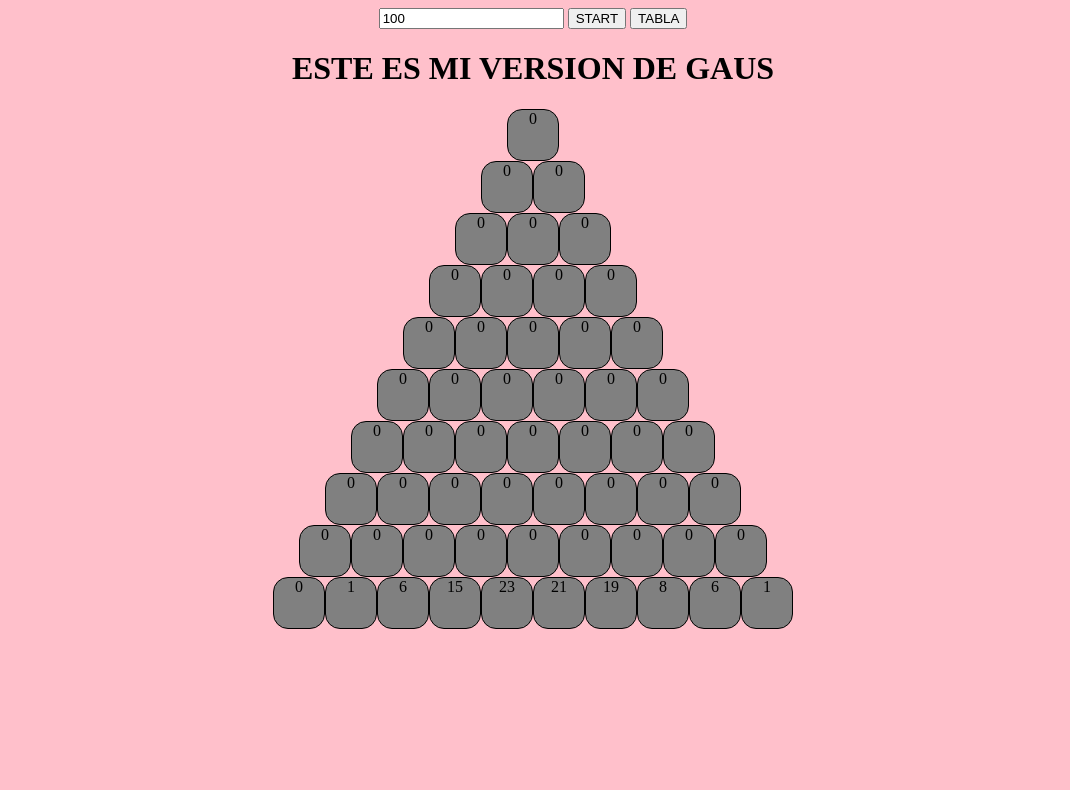
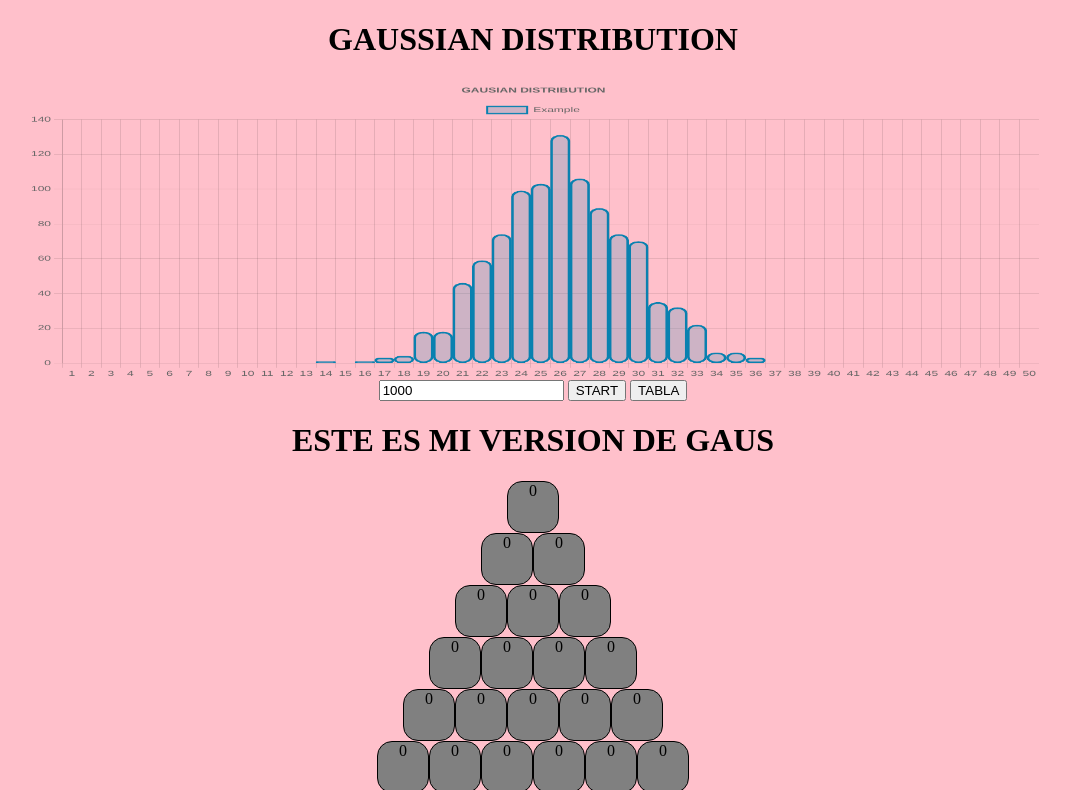
Before and after one commit to venturas55/gaus, a plain HTML site: page index.html in a window 1280 px wide. Both pictures are taken after a click on the button "START". Shown: the top 790 px of the page, without its empty margins (107-1177 px from the left). Drawn offline with nearby package versions, Linux system fonts and the light colour scheme.

Commit message:
Se mejora bastante...

```diff
--- a/index.html
+++ b/index.html
@@ -1,39 +1,40 @@
 <!DOCTYPE html>
 <html lang="en">
-
   <head>
-    <meta charset="UTF-8">
-    <meta name="viewport" content="width=device-width, initial-scale=1.0">
+    <meta charset="UTF-8" />
+    <meta name="viewport" content="width=device-width, initial-scale=1.0" />
     <title>Document</title>
-    <link rel="stylesheet" href="./style.css">
+    <link rel="stylesheet" href="./style.css" />
   </head>
 
   <body>
-    <input type="number" value="100" id="cantidad">
-    <button id="start-btn"> START </button>
-    <button id="tabla-btn"> TABLA </button>
+    <h1>GAUSSIAN DISTRIBUTION</h1>
+    <div class="graphContainer">
+      <canvas id="grafica"></canvas>
+      <div id="loadingSpinner" class="spinner"></div>
+    </div>
+    <input type="number" value="1000" id="cantidad" />
+    <button id="start-btn">START</button>
+    <button id="tabla-btn">TABLA</button>
     <h1>ESTE ES MI VERSION DE GAUS</h1>
-    <div class="grid-container" id="tablero">
-
-
-    </div>
-    <canvas id="grafica"></canvas>
-
-
+    <div class="grid-container" id="tablero"></div>
 
     <h1>ROLL A DICE 100 TIMES</h1>
-    <button id="rollDice"> ROLL DICE </button>
+    <button id="rollDice">ROLL DICE</button>
     <div>
       <span id="dice-score"></span>
-        <p> MEDIA: <span id="media"></span>  <span id="mediacien"></span>   </p>
-        <p> DESVIACION: <span id="desviacion"></span> <span id="desviacioncien"></span></p>
+      <p>MEDIA: <span id="media"></span> <span id="mediacien"></span></p>
+      <p>
+        DESVIACION: <span id="desviacion"></span>
+        <span id="desviacioncien"></span>
+      </p>
       <h4>2 DESVIACIONES EL 95% DE LAS VECES CAERA AQUI</h4>
-        <p> MIN <span id="min"></span>   x   MAX <span id="max"></span></p>
+      <p>MIN <span id="min"></span> x MAX <span id="max"></span></p>
     </div>
   </body>
-<script type="text/javascript" src="https://cdnjs.cloudflare.com/ajax/libs/Chart.js/3.8.0/chart.min.js"></script>
+  <script
+    type="text/javascript"
+    src="https://cdnjs.cloudflare.com/ajax/libs/Chart.js/3.8.0/chart.min.js"
+  ></script>
   <script src="script.js"></script>
-
-
-
 </html>
--- a/script.js
+++ b/script.js
@@ -1,52 +1,63 @@
 console.log("Empezamos gaus");
 
-const rows = 10;
-const columns = 10;
+document.getElementById("start-btn").addEventListener("click", calcular);
+document.getElementById("tabla-btn").addEventListener("click", crearChart);
+document.getElementById("rollDice").addEventListener("click", dice);
 let tablero = document.getElementById("tablero");
-console.log(tablero);
+
+const rows = 50;
+const columns = 50;
 let myChart;
 
 
 let matrix = Array.from({ length: rows }, () =>
     new Array(columns).fill(-1));
 
-
-
-
 for (let i = 0; i < rows; i++) {
     var fila = document.createElement("div");
     fila.className = "slot";
     fila.setAttribute('id', "fila" + i);
     tablero.appendChild(fila);
-
     for (let j = 0; j <= i; j++) {
         matrix[i][j] = 0;
         var item = document.createElement("div");
         item.innerHTML = 0;
         item.classList.add("casilla");
+        item.setAttribute('id', "fila" + i + "col" + j);
         document.getElementById("fila" + i).appendChild(item);
-
     }
 }
 
-document.getElementById("start-btn").addEventListener("click", calcular);
-document.getElementById("tabla-btn").addEventListener("click", crearChart);
-document.getElementById("rollDice").addEventListener("click", dice);
-
-
 
 function calcular() {
-    for (let i = 0; i < document.getElementById("cantidad").value; i++) {
-        let num = unabola();
-        matrix[9][num]++;
-        let casilla = document.getElementById("fila9").children.item(num);
+    const spinner = document.getElementById('loadingSpinner');
+    if (spinner) spinner.style.display = 'block';
+ // Use setTimeout to allow the UI to update before starting the calculation
+ setTimeout(() => {
+    try {
+        for (let i = 0; i < document.getElementById("cantidad").value; i++) {
+            let num = unabola();
+            matrix[rows - 1][num]++;
+            let casilla = document.getElementById("fila" + (rows - 1) + "col" + num);
+            if (casilla) {
+                casilla.innerText = parseInt(casilla.innerText) + 1;
+            }
+        }
 
-        casilla.innerHTML = parseInt(casilla.innerText) + 1;
+        // Update the chart if it exists
+        if (myChart) {
+            myChart.data.datasets[0].data = matrix[(rows - 1)];
+            myChart.update();
+        } else {
+            crearChart();
+        }
+    } catch (error) {
+        console.error('Error during calculation:', error);
+    } finally {
+        // Hide spinner and re-enable buttons
+        if (spinner) spinner.style.display = 'none';
     }
-    console.log(matrix[9]);
-
-
-
+}, 100); // Small delay to ensure UI updates
 }
 
 function unabola() {
@@ -62,28 +73,42 @@ function unabola() {
 }
 //GRAFICA
 function crearChart() {
-    const labels = ['1', '2', '3', '4', '5', '6', '7', '8', '9', '10']
+    // Get the last row data (current distribution)
+    const currentData = matrix[rows - 1];
+    // Create labels based on the actual data length
+    const labels = currentData.map((_, index) => (index + 1).toString());
     const graph = document.querySelector("#grafica");
     const data = {
         labels: labels,
         datasets: [{
-            label: "Ejemplo 1",
-            data: [matrix[9][0], matrix[9][1], matrix[9][2], matrix[9][3], matrix[9][4], matrix[9][5], matrix[9][6], matrix[9][7], matrix[9][8], matrix[9][9]],
-            backgroundColor: 'rgba(9, 129, 176, 0.2)'
+            label: "Example",
+            data: matrix[(rows - 1)],
+            backgroundColor: 'rgba(9, 129, 176, 0.2)',
+            borderColor: 'rgba(9, 129, 176, 1)',
+            borderWidth: 2,
+            borderRadius: Number.MAX_VALUE,
+            borderSkipped: false,
+            barPercentage: 1.0,       // Makes each bar take full space in its group
+            categoryPercentage: 1.0,
         }]
     };
     const config = {
         type: 'bar',
         data: data,
+        options: {
+            //responsive: true,
+            plugins: {
+                legend: {
+                    position: 'top',
+                },
+                title: {
+                    display: true,
+                    text: 'GAUSIAN DISTRIBUTION'
+                }
+            },
+        }
     };
     myChart = new Chart(graph, config);
-
-    let chartStatus = Chart.getChart("myChart"); // <canvas> id
-    console.log(chartStatus);
-    if (chartStatus != undefined) {
-        myChart.destroy();
-        myChart = new Chart(graph, config);
-    }
 }
 
 function dice() {
@@ -99,24 +124,24 @@ function dice() {
 function mean() {
     var media = (1 + 2 + 3 + 4 + 5 + 6) / 6;
     document.getElementById("media").innerHTML = media;
-    document.getElementById("mediacien").innerHTML = media*100;
+    document.getElementById("mediacien").innerHTML = media * 100;
     return (1 + 2 + 3 + 4 + 5 + 6) / 6;
 }
 
 function deviation() {
     var total = 0;
     for (let i = 1; i <= 6; i++) {
-        total +=Math.pow (i - mean() ,2);
+        total += Math.pow(i - mean(), 2);
     }
 
-    total/=6;
-    total=Math.sqrt(total);
+    total /= 6;
+    total = Math.sqrt(total);
     document.getElementById("desviacion").innerHTML = total;
-    document.getElementById("desviacioncien").innerHTML = total*Math.sqrt(100);
+    document.getElementById("desviacioncien").innerHTML = total * Math.sqrt(100);
 
-    document.getElementById("min").innerHTML =  parseFloat( document.getElementById("mediacien").innerHTML)- 2*parseFloat( document.getElementById("desviacioncien").innerHTML);
-    document.getElementById("max").innerHTML =parseFloat( document.getElementById("mediacien").innerHTML) + 2*parseFloat( document.getElementById("desviacioncien").innerHTML);
-    return total ;
+    document.getElementById("min").innerHTML = parseFloat(document.getElementById("mediacien").innerHTML) - 2 * parseFloat(document.getElementById("desviacioncien").innerHTML);
+    document.getElementById("max").innerHTML = parseFloat(document.getElementById("mediacien").innerHTML) + 2 * parseFloat(document.getElementById("desviacioncien").innerHTML);
+    return total;
 }
 mean();
 deviation();
--- a/style.css
+++ b/style.css
@@ -39,3 +39,36 @@ body {
     align-items: center;
     justify-content: center;
 }
+
+.graphContainer{
+    margin:0px auto;
+    position: relative;
+    width: 80%;
+    height: 300px;
+}
+
+#grafica{
+    margin: 0px auto;
+    width: 100%;
+    height: 100% !important;
+}
+
+/* Loading Spinner */
+.spinner {
+    display: none;
+    position: absolute;
+    top: 50%;
+    left: 50%;
+    transform: translate(-50%, -50%);
+    width: 40px;
+    height: 40px;
+    border: 4px solid rgba(0, 0, 0, 0.1);
+    border-radius: 50%;
+    border-top-color: #0981b0;
+    animation: spin 1s ease-in-out infinite;
+    z-index: 100;
+}
+
+@keyframes spin {
+    to { transform: translate(-50%, -50%) rotate(360deg); }
+}
```
Lines whose indentation alone changed are shown as unchanged.
